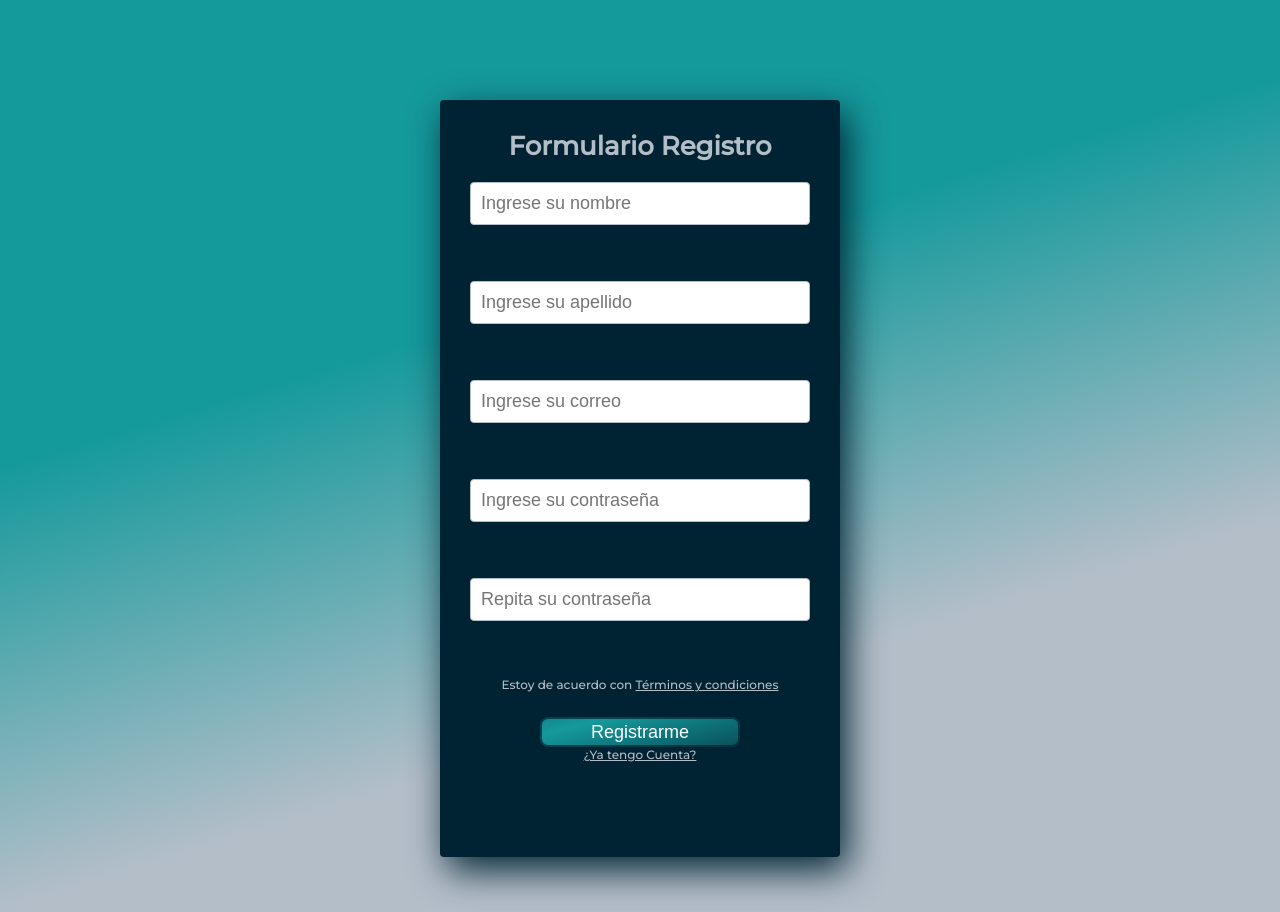
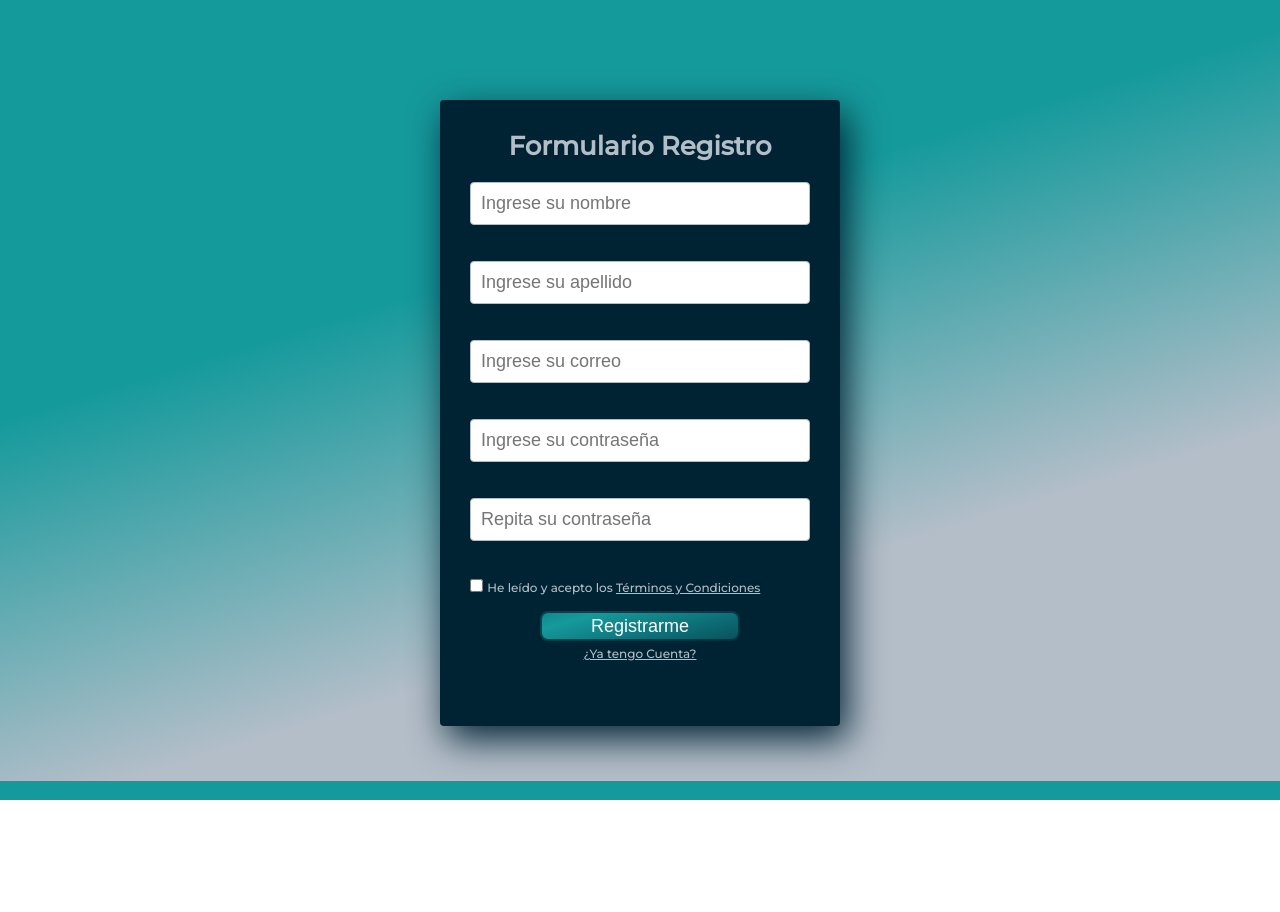
Before and after one commit to RamiroJC94/20230913CoC, a plain HTML site: page formulario.html in a window 1280 px wide. After the commit the page ends 800 px from the top, so only its background shows below. Drawn offline with Linux system fonts and the light colour scheme.

Commit message:
agregue el checkbox de TyC y modifique los margin p y del btn-registar para que no quede tanto espacio en medio

```diff
--- a/estiloForm.css
+++ b/estiloForm.css
@@ -50,9 +50,11 @@ font-family: Montserrat, sans-serif;
 }
 
 .form-register p{
-    height: 40px;
+    height: 20px;
     text-align: center;
     font-size: 12px;
+    margin-top: -10px;
+    margin-bottom: 10px;
 }
 
 .form-register a{
@@ -67,6 +69,11 @@ font-family: Montserrat, sans-serif;
     border: 2px solid #EA2027;
 }
 
+.tyc {
+    height: 40px;
+    text-align: center;
+    font-size: 12px;
+}
 .mensajeError{
     color: #EA2027;
     margin-top: 0px;
@@ -82,7 +89,7 @@ font-family: Montserrat, sans-serif;
 
 
 .btt-suscribe{
-    margin: 0 auto;
+    margin: 15px auto;
     width: 200px;
     display: flex;
     align-items: center;
--- a/formulario.html
+++ b/formulario.html
@@ -30,9 +30,9 @@
             <p class="mensajeError" id="repetirContraseñaError"></p>
 
             <div>
-                <p>Estoy de acuerdo con <a href="#">Términos y condiciones</a>
-
-                </p>
+                <input type="checkbox"  id="terminosYCondiciones" required>
+                <label class="tyc" for="terminosYCondiciones">He leído y acepto los </label>
+                <a class="tyc" href="#">Términos y Condiciones</a>
             </div>
 
             <button class="btt-suscribe" type="submit">Registrarme</button>
```
